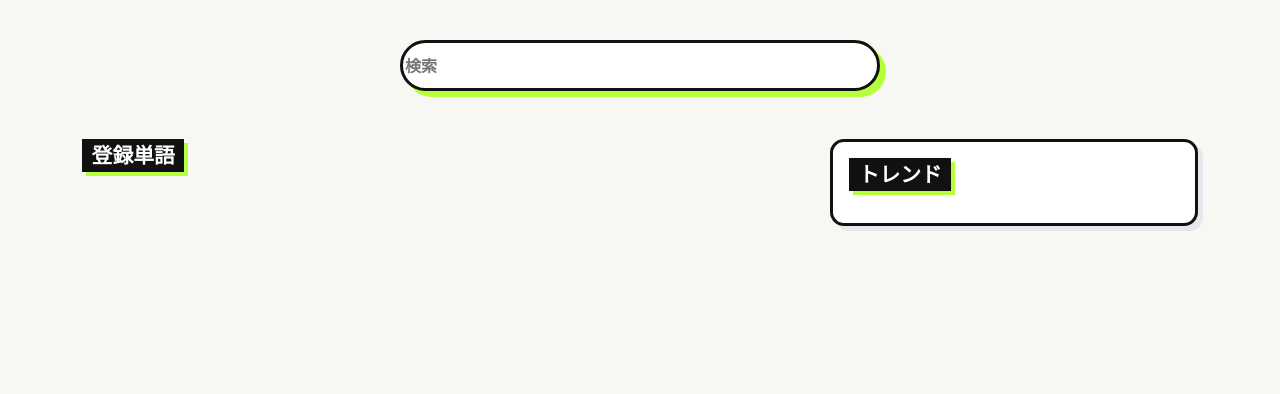
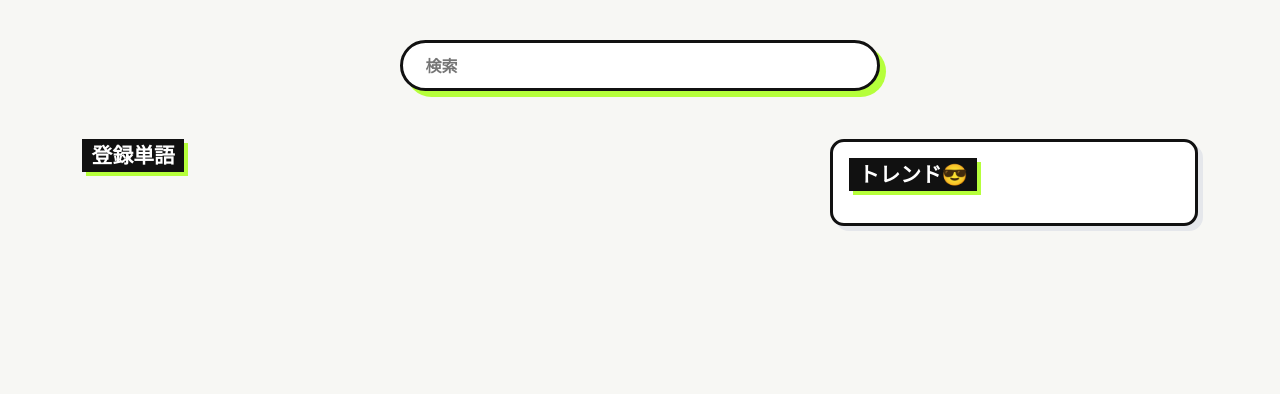
Before and after one commit to soso-0719/dopa-wiki, a Django app: page / in a window 1280 px wide. Shown: the part 72-466 px from the top of the page. Run offline with Django 5.2, Linux system fonts and the light colour scheme; data that the repository does not hold is empty; some libraries are stand-ins or nearby versions.

Commit message:
CSS微調整

```diff
--- a/helloworld/static/snippets/css/style.css
+++ b/helloworld/static/snippets/css/style.css
@@ -51,6 +51,7 @@ main {
 .search input {
     width: 100%;
     height: 100%;
+    padding-left: 1.4rem;
     padding-right: 1rem;
     border: none;
     outline: none;
@@ -58,7 +59,6 @@ main {
     font-size: 1rem;
     font-weight: 700;
 }
-
 .twocolumn {
     display: grid;
     grid-template-columns: minmax(0, 1fr) 23rem;
--- a/helloworld/templates/snippets/top.html
+++ b/helloworld/templates/snippets/top.html
@@ -23,13 +23,13 @@
         {% endif %}
     </div>
     <div class="trend">
-        <h2>トレンド</h2>
+        <h2>トレンド😎</h2>
         {% if snippets %}
         <table class="table">
             <thead>
             <tr>
                 <th>順位</th>
-                <th>見出し語</th>
+                <th>バズ語</th>
             </tr>
             </thead>
             <tbody>
```
